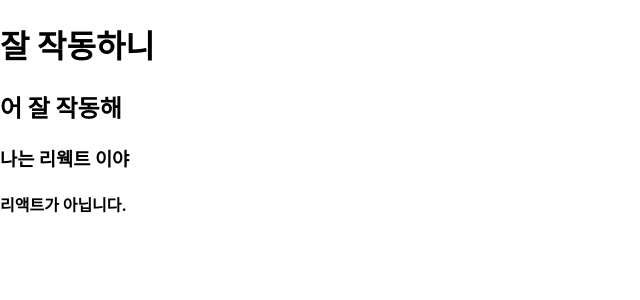
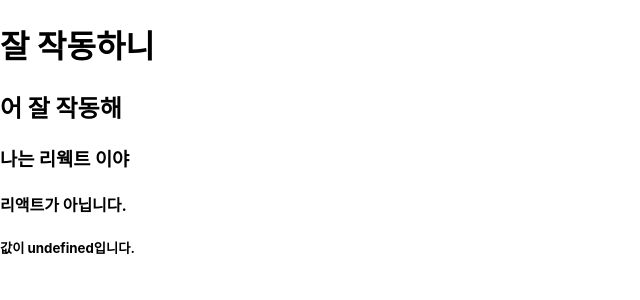
Before and after one commit to dohy-9443/ReactExample, a React (Create React App) app in the folder hello-react/: page / in a window 1280 px wide. Shown: the top 300 px of the page, without its empty margins (0-640 px from the left). Built offline with nearby package versions, Linux system fonts and the light colour scheme.

Commit message:
undefined 렌더링 안하기

```diff
--- a/hello-react/src/App.js
+++ b/hello-react/src/App.js
@@ -2,12 +2,14 @@ import React from 'react';
 
 const App = () => {
   const name = '리웩트';
+  const unde = undefined;
   return (
     <>
       <h1>잘 작동하니</h1>
       <h2>어 잘 작동해</h2>
       <h3>나는 {name} 이야</h3>
       {name === '리액트' ? <h4>리액트입니다.</h4> : <h4>리액트가 아닙니다.</h4>}
+      <h5>{unde || '값이 undefined입니다.'}</h5>
     </>
   );
 };
```
